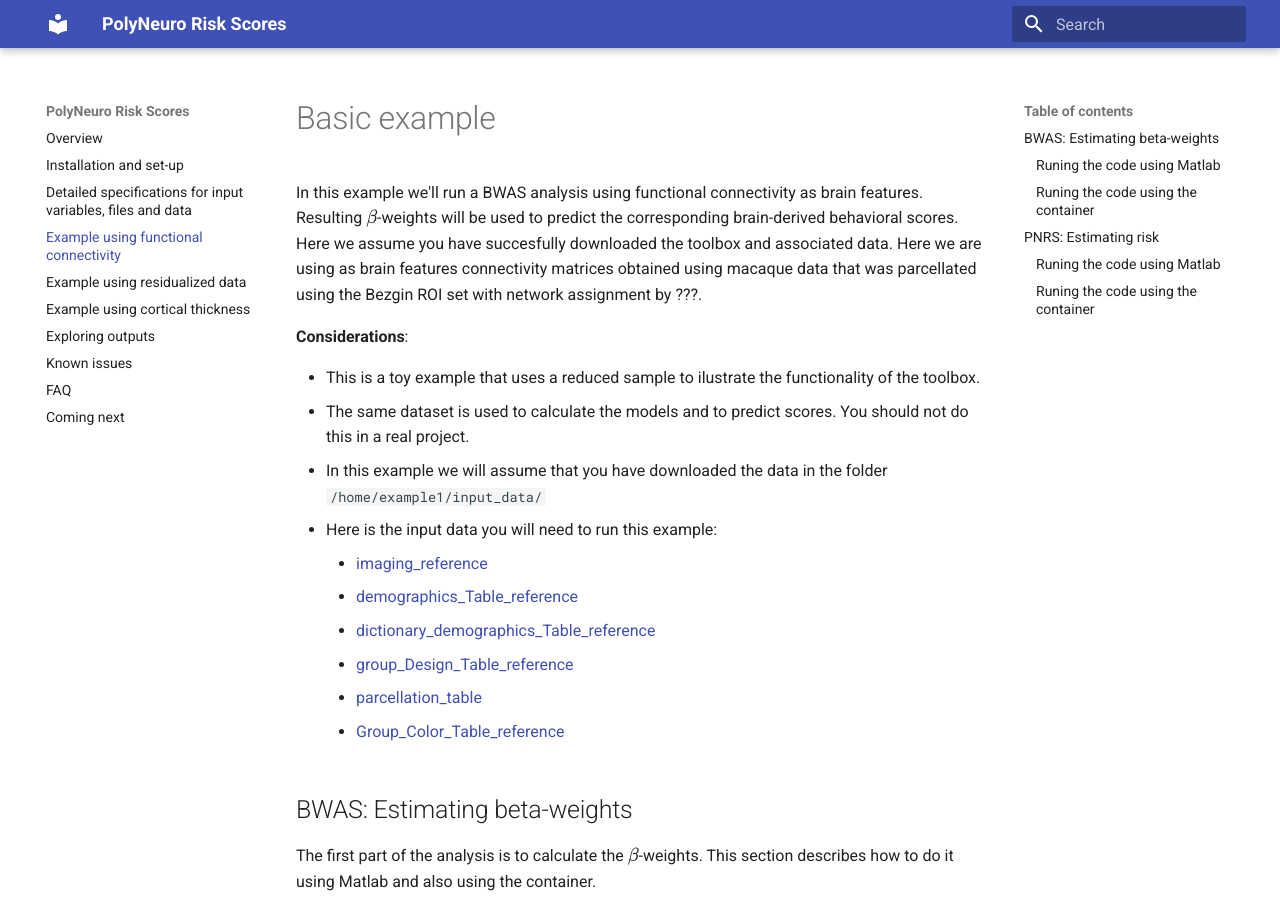
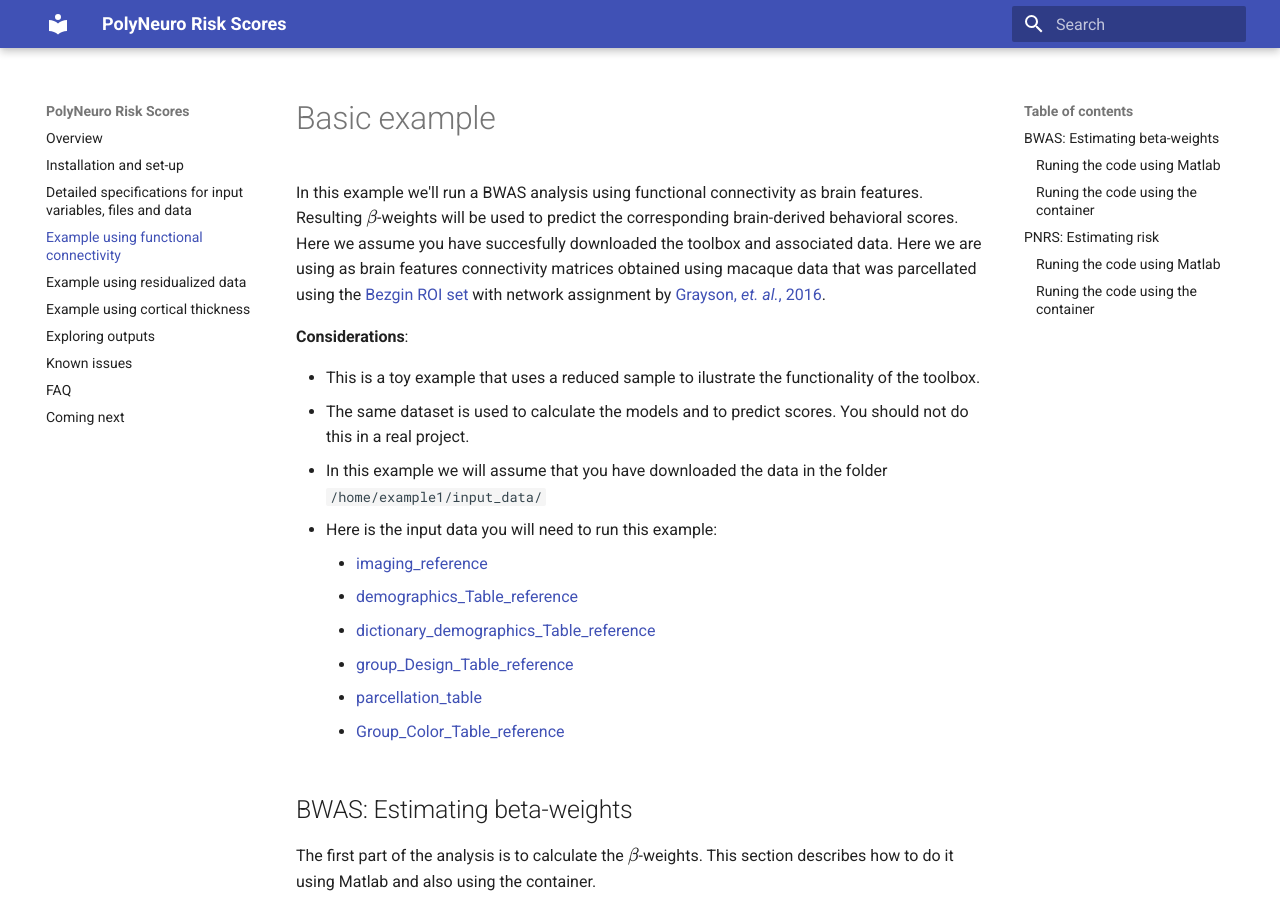
Before and after one commit to omiranda/polyneuro_risk_score, an MkDocs documentation site: the page built from docs/basic_example.md, in a window 1280 px wide and 900 px high. Built offline with MkDocs 1.6.1 and Material for MkDocs 9.7.7, drawn with Linux system fonts in a browser that asks for light colours; formulas are drawn with MathJax 3; old or Windows-style settings are respelled for this version of MkDocs.

Commit message:
Update basic_example.md

```diff
--- a/docs/basic_example.md
+++ b/docs/basic_example.md
@@ -1,7 +1,7 @@
 <script type="text/javascript"
         src="https://cdnjs.cloudflare.com/ajax/libs/mathjax/2.7.0/MathJax.js?config=TeX-AMS_CHTML"></script>
 # Basic example
-In this example we'll run a BWAS analysis using functional connectivity as brain features. Resulting \\( \beta\\)-weights will be used to predict the corresponding brain-derived behavioral scores. Here we assume you have succesfully downloaded the toolbox and associated data. Here we are using as brain features connectivity matrices obtained using macaque data that was parcellated using the Bezgin ROI set with network assignment by ???.
+In this example we'll run a BWAS analysis using functional connectivity as brain features. Resulting \\( \beta\\)-weights will be used to predict the corresponding brain-derived behavioral scores. Here we assume you have succesfully downloaded the toolbox and associated data. Here we are using as brain features connectivity matrices obtained using macaque data that was parcellated using the [Bezgin ROI set](https://doi.org/10.1016/j.neuroimage.2012.04.013) with network assignment by [Grayson, *et. al.*, 2016](https://doi.org/10.1016/j.neuron.2016.06.005).
 
 **Considerations**:
 
```
